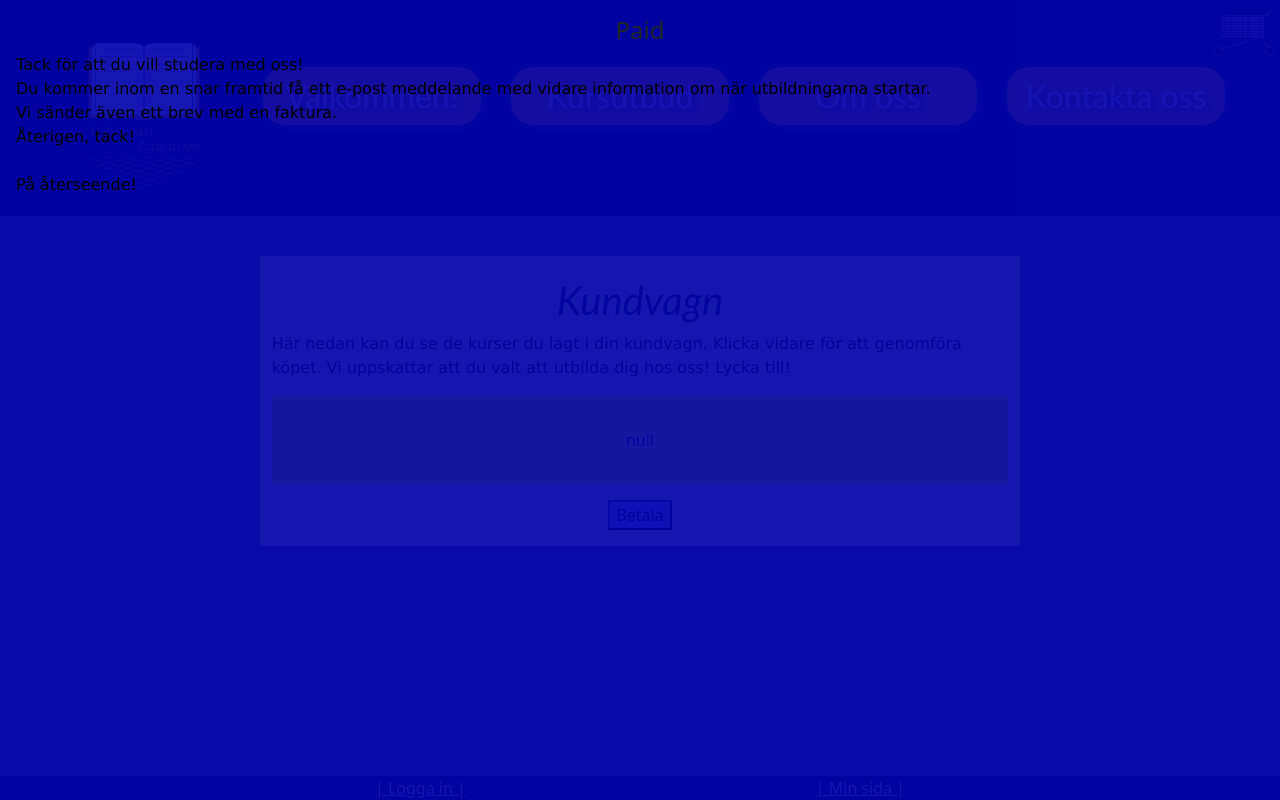
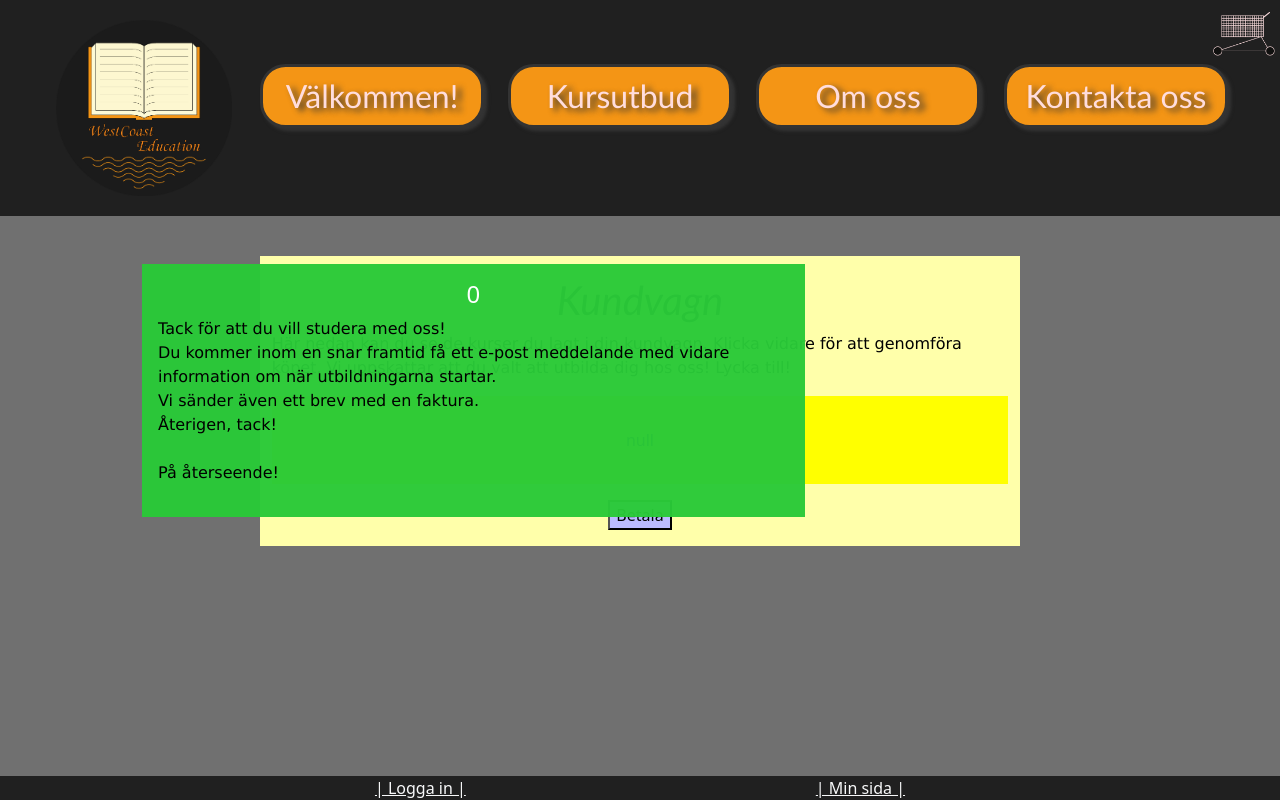
Before and after one commit to UnintelligentFool/Labb-1-Webbsida, a website: page Pages/shopping_Cart.html in a window 1280 px wide. Both pictures are taken after a click on the button "Betala". Drawn offline with nearby package versions, Linux system fonts and the light colour scheme.

Commit message:
It works?

```diff
--- a/Pages/shopping_Cart.html
+++ b/Pages/shopping_Cart.html
@@ -46,7 +46,7 @@
 
                     </ul>
 
-                    <button id="payButton" class="payButtonClass">Betala</button>
+                    <button id="payButton" class="payButtonClass" onclick="youPaidMessage()">Betala</button>
 
                 </div>
 
@@ -62,7 +62,7 @@
 
             <div class="payModalContent">
 
-                <h4 id="paymentConfirmation">Paid</h4>
+                <h4 id="paymentConfirmation">Paid</h4><!-- Paid -->
 
                 <p>Tack för att du vill studera med oss!<br />Du kommer inom en snar framtid få ett e-post meddelande med vidare information om när utbildningarna startar.<br />Vi sänder även ett brev med en faktura.<br />Återigen, tack!<br /><br />På återseende!</p>
 
--- a/js/shop.js
+++ b/js/shop.js
@@ -3,6 +3,9 @@ let cart = [];
 let amountToPay = 0;
 
 let increasingNumber = 5000;
+
+let showMessage = document.getElementById("paymentConfirmation").innerHTML = "<h4>" + amountToPay + "</h4>";
+// let showMessage = document.getElementById("paymentConfirmation").outerHTML = "<h4>" + amountToPay + "</h4>";
 
 if (sessionStorage.getItem("cart")) {
 
@@ -68,3 +71,10 @@ function showItemsInCart() {
     }
 
 }
+
+youPaidMessage();
+function youPaidMessage() {
+
+    showMessage = document.getElementById("paymentConfirmation").outerHTML = "<h4>" + amountToPay + "</h4>";
+
+}
--- a/styles/CSS.css
+++ b/styles/CSS.css
@@ -108,20 +108,23 @@ button.payButtonClass:active {
 div.myPayModal {
 
     display: none;
-
+    position: fixed;
+    top: 33%;
+    left: auto;
+    right: auto;
 }
 
 div.payModalContent {
 
-    position: fixed;
-    top: 0em;
-    background-color: #0000af;
-    background-color: #0000afe9;
+    background-color: #2aca38;
+    background-color: #2aca38f7;
+    color: #ffffff;
     z-index: 1200;
     padding: 1em;
+    margin: auto;
     text-align: center;
-    width: 100%;
-    height: 100%;
+    width: 70%;
+    height: 70%;
     overflow: auto;
 
 }
```
